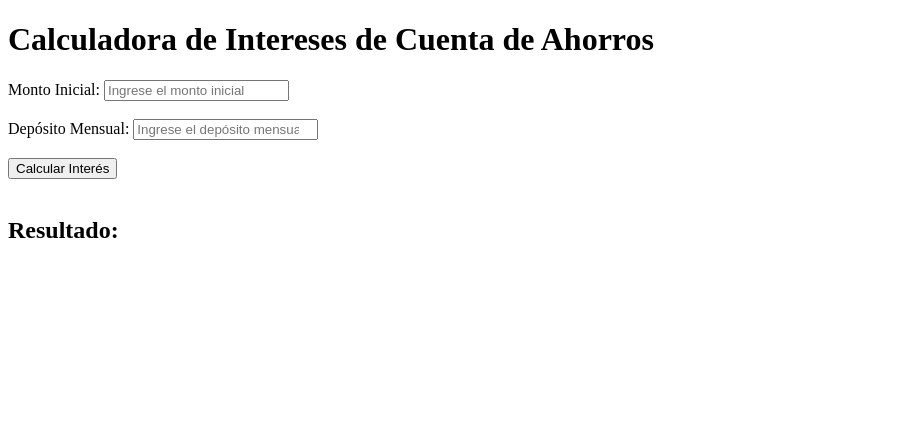
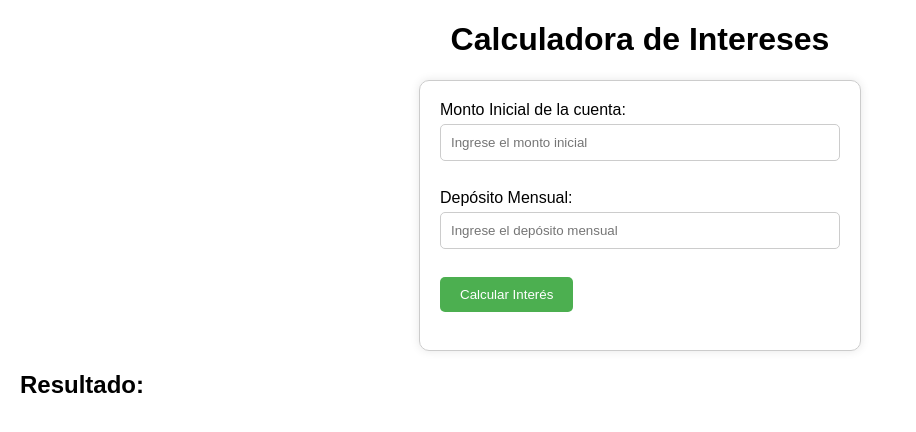
Before and after one commit to zCheniel/Ejercicios-JavaScript, a plain HTML site: page Interese/index.html in a window 1280 px wide. Shown: the whole page, without its empty margins (0-916 px from the left). Drawn offline with Linux system fonts and the light colour scheme.

Commit message:
third commit

```diff
--- a/Intereses/index.html
+++ b/Interese/index.html
@@ -2,11 +2,62 @@
 <html>
 <head>
     <title>Calculadora de Intereses</title>
+    <style>
+        body {
+            font-family: Arial, sans-serif;
+            margin: 20px;
+        }
+
+        h1 {
+            text-align: center;
+        }
+
+        #interestCalculator {
+            max-width: 400px;
+            margin: 0 auto;
+            padding: 20px;
+            border: 1px solid #ccc;
+            border-radius: 10px;
+            box-shadow: 0 0 10px rgba(0, 0, 0, 0.1);
+        }
+
+        label {
+            display: block;
+            margin-bottom: 5px;
+        }
+
+        input {
+            width: 100%;
+            padding: 10px;
+            margin-bottom: 10px;
+            border: 1px solid #ccc;
+            border-radius: 5px;
+            box-sizing: border-box;
+        }
+
+        button {
+            padding: 10px 20px;
+            background-color: #4CAF50;
+            color: white;
+            border: none;
+            border-radius: 5px;
+            cursor: pointer;
+        }
+
+        button:hover {
+            background-color: #45a049;
+        }
+
+        #result {
+            margin-top: 20px;
+            font-weight: bold;
+        }
+    </style>
 </head>
 <body>
-    <h1>Calculadora de Intereses de Cuenta de Ahorros</h1>
+    <h1>Calculadora de Intereses</h1>
     <form id="interestCalculator">
-        <label for="initialAmount">Monto Inicial:</label>
+        <label for="initialAmount">Monto Inicial de la cuenta:</label>
         <input type="number" id="initialAmount" placeholder="Ingrese el monto inicial" required><br><br>
 
         <label for="monthlyDeposit">Depósito Mensual:</label>
```
